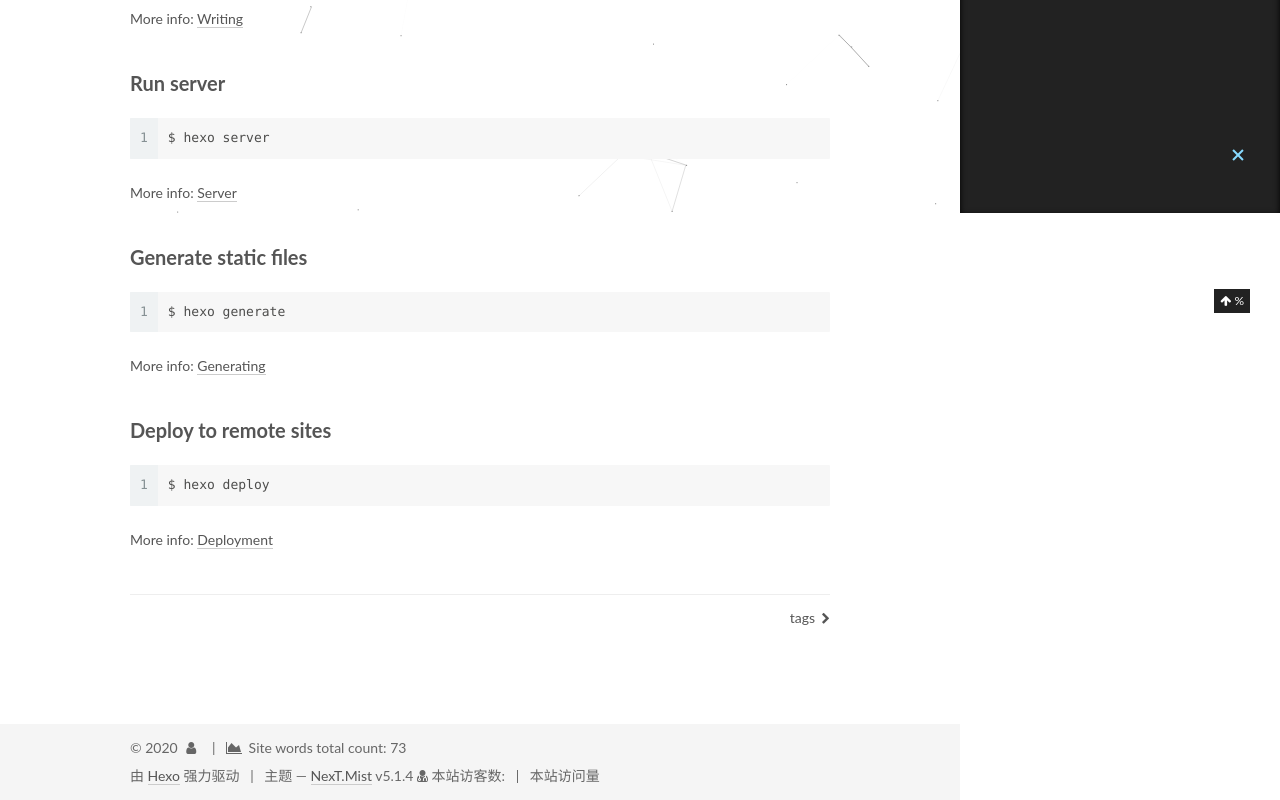
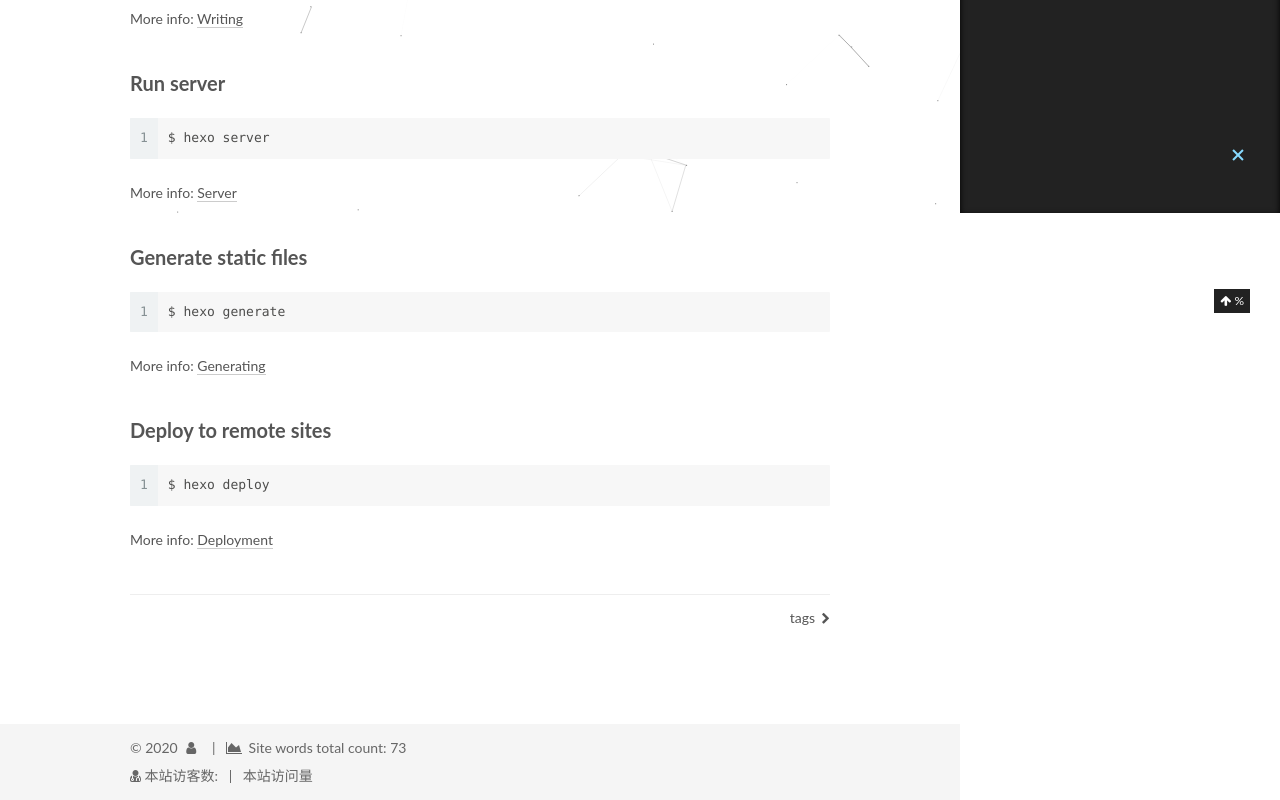
Before and after one commit to 15082827179/-http-jingfu.github.io, a plain HTML site: page 2020/01/15/hello-world/index.html in a window 1280 px wide. Shown: the part 587-1387 px from the top of the page. Drawn offline with Linux system fonts and the light colour scheme; some packages are replaced by stand-ins of ours; a script that the page names is missing.

Commit message:
Site updated: 2020-01-18 23:10:55

```diff
--- a/2020/01/15/hello-world/index.html
+++ b/2020/01/15/hello-world/index.html
@@ -583,15 +583,9 @@
 </div>
 
 
-  <div class="powered-by">由 <a class="theme-link" target="_blank" href="https://hexo.io">Hexo</a> 强力驱动</div>
 
 
 
-  <span class="post-meta-divider">|</span>
-
-
-
-  <div class="theme-info">主题 &mdash; <a class="theme-link" target="_blank" href="https://github.com/iissnan/hexo-theme-next">NexT.Mist</a> v5.1.4</div>
 
 
 
--- a/css/main.css
+++ b/css/main.css
@@ -1822,7 +1822,7 @@ pre .javascript .function {
   width: 4px;
   height: 4px;
   border-radius: 50%;
-  background: #666c85;
+  background: #20b874;
 }
 .links-of-blogroll {
   font-size: 13px;
```
Also changed, not shown: 2020/01/18/tags/index.html (+0 -6 lines), 404.html (+0 -6 lines), about/index.html (+0 -6 lines), archives/2020/01/index.html (+0 -6 lines), archives/2020/index.html (+0 -6 lines), archives/index.html (+0 -6 lines), index.html (+0 -6 lines), tags/index-1.html (+0 -6 lines), tags/index.html (+0 -6 lines).
